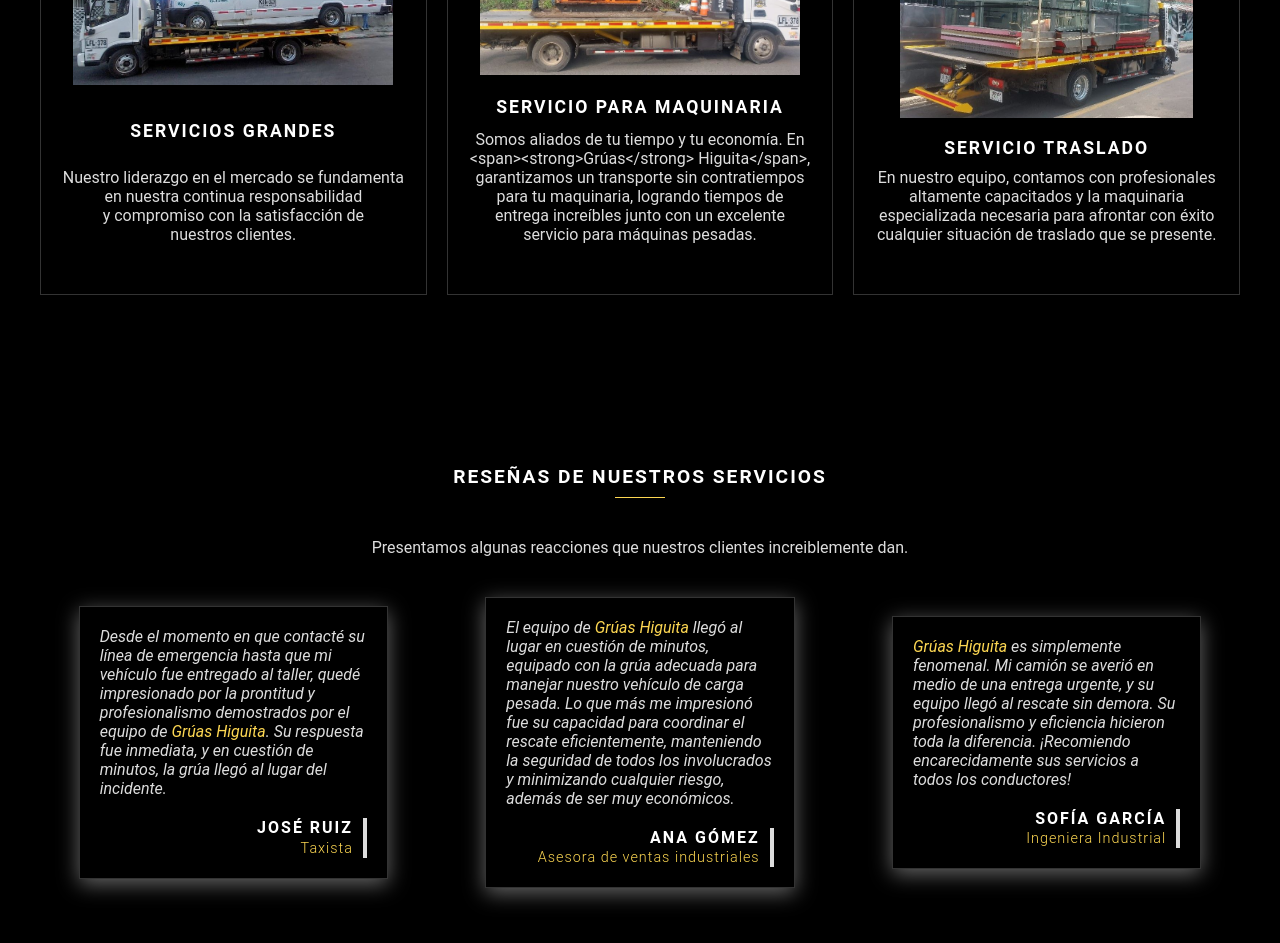
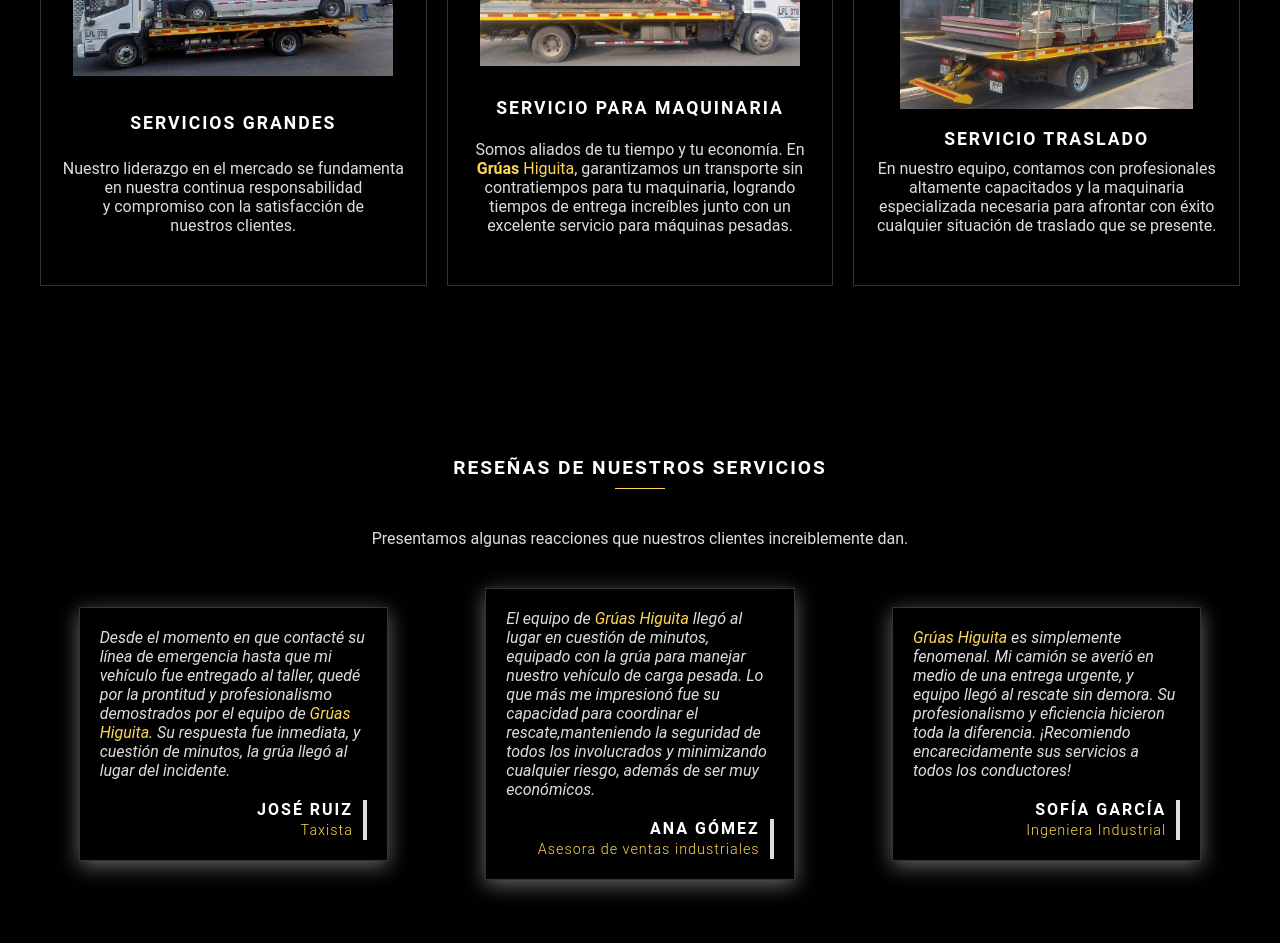
Before and after one commit to JaRodriguez97/gh-front, an Angular app: page /servicio-grua-cali-economicas-24-horas in a window 1280 px wide. Shown: the part 3660-4603 px from the top of the page. Built offline with nearby package versions, Linux system fonts and the light colour scheme.

Commit message:
renderizado testimonios

```diff
--- a/src/app/components/servicios/servicios.component.html
+++ b/src/app/components/servicios/servicios.component.html
@@ -10,7 +10,7 @@
     <li *ngFor="let s of servicios">
       <img [src]="s.src" [alt]="s.alt" [title]="s.title" loading="lazy" />
       <h3>{{ s.titulo }}</h3>
-      <p>{{ s.parrafo }}</p>
+      <p [innerHTML]="s.parrafo"></p>
     </li>
   </ul>
 </section>
--- a/src/app/components/testimonios/testimonios.component.css
+++ b/src/app/components/testimonios/testimonios.component.css
@@ -41,7 +41,7 @@
   text-wrap: balance;
 }
 
-.testimonials ul li h4 {
+.testimonials ul li h3 {
   text-align: right;
   margin-top: 20px;
   text-transform: uppercase;
@@ -54,7 +54,7 @@
   padding-right: 10px;
 }
 
-.testimonials ul li h4 span {
+.testimonials ul li h3 span {
   text-transform: initial;
   letter-spacing: 1px;
   font-weight: 300;
--- a/src/app/components/testimonios/testimonios.component.html
+++ b/src/app/components/testimonios/testimonios.component.html
@@ -5,47 +5,14 @@
       Presentamos algunas reacciones que nuestros clientes increiblemente dan.
     </p>
   </div>
-  <ul class="content">
-    <li>
-      <p>
-        Desde el momento en que contacté su línea de emergencia hasta que mi
-        vehículo fue entregado al taller, quedé impresionado por la prontitud y
-        profesionalismo demostrados por el equipo de <span>Grúas Higuita</span>.
-        Su respuesta fue inmediata, y en cuestión de minutos, la grúa llegó al
-        lugar del incidente.
-      </p>
-      <h4>
-        José Ruiz<br />
-        <span>Taxista</span>
-      </h4>
-    </li>
-
-    <li>
-      <p>
-        El equipo de <span>Grúas Higuita</span> llegó al lugar en cuestión de
-        minutos, equipado con la grúa adecuada para manejar nuestro vehículo de
-        carga pesada. Lo que más me impresionó fue su capacidad para coordinar
-        el rescate eficientemente, manteniendo la seguridad de todos los
-        involucrados y minimizando cualquier riesgo, además de ser muy
-        económicos.
-      </p>
-      <h4>
-        Ana Gómez<br />
-        <span>Asesora de ventas industriales</span>
-      </h4>
-    </li>
-
-    <li>
-      <p>
-        <span>Grúas Higuita</span> es simplemente fenomenal. Mi camión se averió en
-        medio de una entrega urgente, y su equipo llegó al rescate sin demora.
-        Su profesionalismo y eficiencia hicieron toda la diferencia. ¡Recomiendo
-        encarecidamente sus servicios a todos los conductores!
-      </p>
-      <h4>
-        Sofía García<br />
-        <span>Ingeniera Industrial</span>
-      </h4>
+  <ul *ngIf="testimonios.length">
+    <li *ngFor="let t of testimonios">
+      <p [innerHTML]="t.parrafo"></p>
+      <h3>
+        {{ t.nombre }}
+        <br />
+        <span>{{ t.profesion }}</span>
+      </h3>
     </li>
   </ul>
 </section>
--- a/src/app/components/testimonios/testimonios.component.ts
+++ b/src/app/components/testimonios/testimonios.component.ts
@@ -1,15 +1,39 @@
-import { Component, OnInit } from '@angular/core';
+import { Component, OnInit, AfterViewInit } from '@angular/core';
 
 @Component({
   selector: 'app-testimonios',
   templateUrl: './testimonios.component.html',
-  styleUrls: ['./testimonios.component.css']
+  styleUrls: ['./testimonios.component.css'],
 })
-export class TestimoniosComponent implements OnInit {
+export class TestimoniosComponent implements OnInit, AfterViewInit {
+  testimonios: { parrafo: string; nombre: string; profesion: string }[] = [];
 
-  constructor() { }
+  constructor() {}
 
-  ngOnInit() {
+  ngOnInit() {}
+
+  ngAfterViewInit(): void {
+    setTimeout(() => {
+      this.testimonios = [
+        {
+          parrafo:
+            ' Desde el momento en que contacté su línea de emergencia hasta que mi vehículo fue entregado al taller, quedé por la prontitud y profesionalismo demostrados por el equipo de <span>Grúas Higuita</span>. Su respuesta fue inmediata, y cuestión de minutos, la grúa llegó al lugar del incidente.',
+          nombre: 'José Ruiz',
+          profesion: 'Taxista',
+        },
+        {
+          parrafo:
+            '        El equipo de <span>Grúas Higuita</span> llegó al lugar en cuestión de minutos, equipado con la grúa para manejar nuestro vehículo de carga pesada. Lo que más me impresionó fue su capacidad para coordinar el rescate,manteniendo la seguridad de todos los involucrados y minimizando cualquier riesgo, además de ser muy económicos.',
+          nombre: 'Ana Gómez',
+          profesion: 'Asesora de ventas industriales',
+        },
+        {
+          parrafo:
+            ' <span>Grúas Higuita</span> es simplemente fenomenal. Mi camión se averió en medio de una entrega urgente, y equipo llegó al rescate sin demora. Su profesionalismo y eficiencia hicieron toda la diferencia. ¡Recomiendo encarecidamente sus servicios a todos los conductores!',
+          nombre: 'Sofía García',
+          profesion: 'Ingeniera Industrial',
+        },
+      ];
+    }, 1500);
   }
-
 }
```
